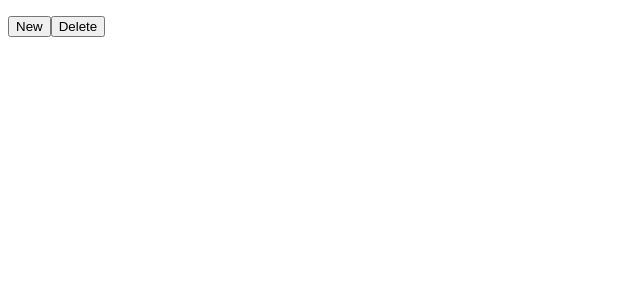
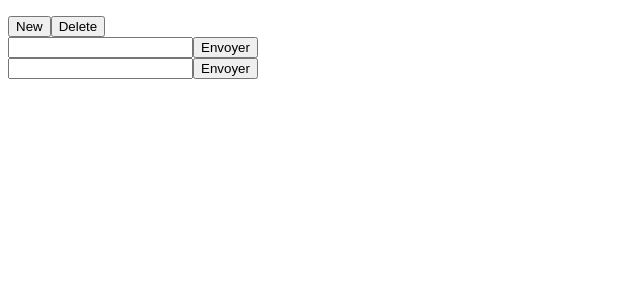
Before and after one commit to Bencal78/responsive-client-technologie, a React (Create React App) app in the folder ui-ux/: page / in a window 1280 px wide. Shown: the top 300 px of the page, without its empty margins (0-640 px from the left). Built offline with nearby package versions, Linux system fonts and the light colour scheme.

Commit message:
tp3 fini

```diff
--- a/ui-ux/src/App.js
+++ b/ui-ux/src/App.js
@@ -1,16 +1,19 @@
 import React from 'react';
 import Clock from './Clock/Clock.js'
+import Chat from './Chat/Chat.js'
 
 class App extends React.Component {
   constructor(props){
     super(props);
-    this.state = { listClock: [] };
+    this.state = { listClock: [], chat: [] };
     this.start = this.start.bind(this);
     this.stop = this.stop.bind(this);
     this.add = this.add.bind(this);
     this.remove = this.remove.bind(this);
+    this.handleSend = this.handleSend.bind(this);
   }
 
+  //All methods related to Clock
   start(index){
     let clocks = this.state.listClock.slice();
     clocks[index].run = true;
@@ -47,13 +50,26 @@
     return (<ul>{listItem}</ul>);
   }
 
+  //All methods related to Chat
+  handleSend(name, text) {
+    this.setState({
+      chat: this.state.chat.concat(`${name}: ${text}`)
+    });
+  }
+
   render() {
     return (
       <div className="App">
-        {this.displayClocks()}
+        <div className="Clock">
+          {this.displayClocks()}
 
-        <button onClick={this.add}>New</button>
-        <button onClick={this.remove}>Delete</button>
+          <button onClick={this.add}>New</button>
+          <button onClick={this.remove}>Delete</button>
+        </div>
+        <div className="Chat">
+          <Chat onSend={this.handleSend} name="Chat1" display={this.state.chat}/>
+          <Chat onSend={this.handleSend} name="Chat2" display={this.state.chat}/>
+        </div>
       </div>
     );
   }
--- /dev/null
+++ b/ui-ux/src/Chat/Chat.js
@@ -0,0 +1,42 @@
+import React, { Component } from 'react';
+
+class Chat extends Component {
+  constructor(props) {
+    super(props);
+    this.state = { chat: '' }
+    this.handleChange = this.handleChange.bind(this);
+    this.handleSend = this.handleSend.bind(this);
+  }
+
+  handleChange(event) {
+    this.setState({ [event.target.name]: event.target.value});
+  }
+
+  handleSend(event) {
+    this.props.onSend(this.props.name, this.state.chat);
+    this.setState({
+      chat: ''
+    });
+  }
+
+  displayChat() {
+    let chat = this.props.display.map((item) => {
+      return (<p>{item}</p>);
+    });
+    return (<div id="display">{chat}</div>);
+  }
+
+  render() {
+    return (
+      <div>
+        { this.displayChat() }
+        <div>
+          <input type="text" name="chat" onChange={this.handleChange}
+            value={this.state.chat} />
+          <button onClick={this.handleSend}>Envoyer</button>
+        </div>
+      </div>
+    );
+  }
+}
+export default Chat;
```
